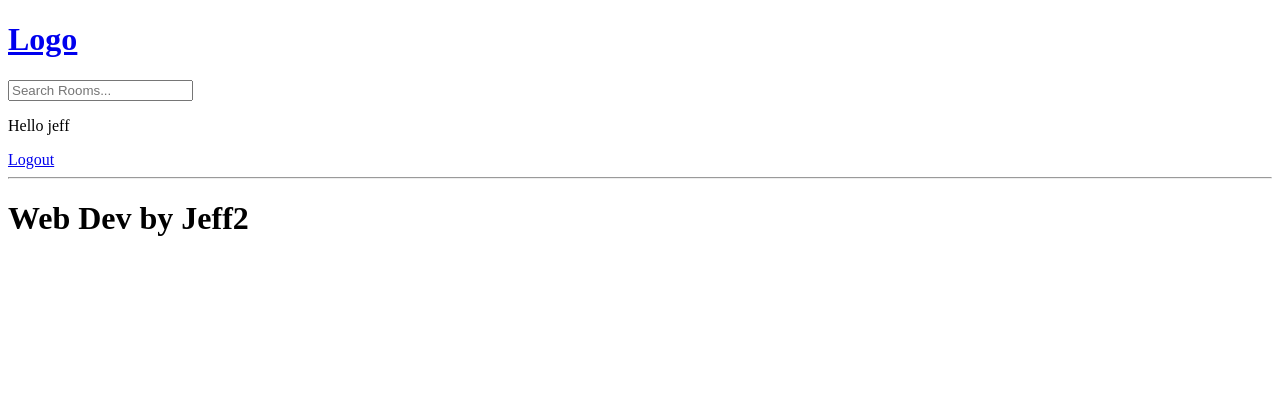
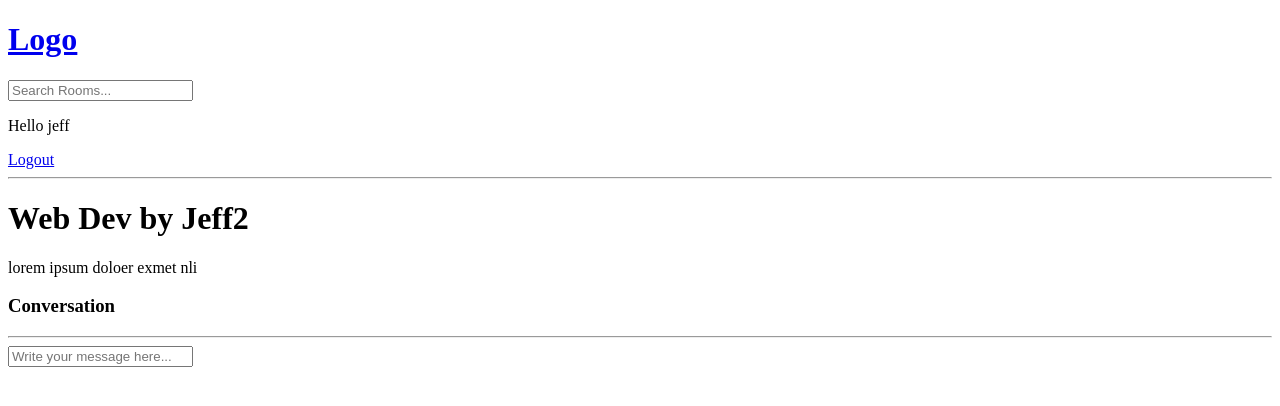
Before and after one commit to jeffmlazo/studybud, a Django app: page /room/7/ in a window 1280 px wide. Shown: the top 406 px of the page. Run offline with Django 4.2, Linux system fonts and the light colour scheme; a user stored in the database is signed in; data comes from the database, SQL or seed files in the repository; both versions use the stored data as it was after the commit.

Commit message:
Add user conversation & add comment section

```diff
--- a/base/models.py
+++ b/base/models.py
@@ -1,7 +1,8 @@
 from django.db import models
-from django.contrib.auth.models import User # Built in model in Django
+from django.contrib.auth.models import User  # Built in model in Django
 
 # Create your models here.
+
 
 class Topic(models.Model):
     name = models.CharField(max_length=200)
@@ -9,14 +10,18 @@ class Topic(models.Model):
     def __str__(self):
         return self.name
 
+
 class Room(models.Model):
     host = models.ForeignKey(User, on_delete=models.SET_NULL, null=True)
     topic = models.ForeignKey(Topic, on_delete=models.SET_NULL, null=True)
     name = models.CharField(max_length=200)
-    description = models.TextField(null=True, blank=True) # This field can't be blank
+    description = models.TextField(
+        null=True, blank=True)  # This field can't be blank
     # participants =
-    updated = models.DateTimeField(auto_now=True) # Takes a snapshot everytime the model is called
-    created = models.DateTimeField(auto_now_add=True) # Takes a snapshot once only or if this instance is created in initial
+    # Takes a snapshot everytime the model is called
+    updated = models.DateTimeField(auto_now=True)
+    # Takes a snapshot once only or if this instance is created in initial
+    created = models.DateTimeField(auto_now_add=True)
 
     class Meta:
         # The '-' will order the latest updated or created post from the database
@@ -24,6 +29,7 @@ class Room(models.Model):
 
     def __str__(self):
         return self.name
+
 
 class Message(models.Model):
     user = models.ForeignKey(User, on_delete=models.CASCADE)
@@ -33,4 +39,5 @@ class Message(models.Model):
     created = models.DateTimeField(auto_now_add=True)
 
     def __str__(self):
-        return self.body[0:50] # This means that the value will return only 50 characters
+        # This means that the value will return only 50 characters
+        return self.body[0:50]
--- a/base/templates/base/room.html
+++ b/base/templates/base/room.html
@@ -4,4 +4,26 @@
 
 <h1>{{room.name}}</h1>
 
+<p>{{room.description}}</p>
+
+<div class="comment-wrapper">
+    <h3>Conversation</h3>
+    <hr>
+    {% for message in room_messages %}
+    <div>
+        <small>@{{message.user}} {{message.created|timesince}} ago</small>
+        <p>{{message.body}}</p>
+        <hr>
+    </div>
+    {% endfor %}
+</div>
+
+{% if request.user.is_authenticated %}
+<div class="comment-form">
+    <form method="POST" action="">
+        {% csrf_token %}
+        <input type="text" name="body" placeholder="Write your message here..." />
+    </form>
+</div>
+{% endif %}
 {% endblock content %}
--- a/base/views.py
+++ b/base/views.py
@@ -6,7 +6,7 @@ from django.db.models import Q
 from django.contrib.auth.models import User
 from django.contrib.auth import authenticate, login, logout
 from django.contrib.auth.forms import UserCreationForm
-from .models import Room, Topic
+from .models import Room, Topic, Message
 from .forms import RoomForm
 
 # Create your views here.
@@ -84,10 +84,22 @@ def home(request):
 
 def room(request, pk):
     room = Room.objects.get(id=pk)
-    # for i in rooms:
-    #     if i['id'] == int(pk):
-    #         room = i
-    context = {'room': room}
+    """
+    message is from the model Message class from the models.py.
+    NOTE: That the message is in the lowercase format
+    """
+    room_messages = room.message_set.all().order_by('-created')
+
+    if request.method == 'POST':
+        # This method will create or update the value of the field
+        message = Message.objects.create(
+            user=request.user,
+            room=room,
+            body=request.POST.get('body')
+        )
+        return redirect('room', pk=room.id)
+
+    context = {'room': room, 'room_messages': room_messages}
     return render(request, 'base/room.html', context)
 
 
```
Also changed, not shown: db.sqlite3.
